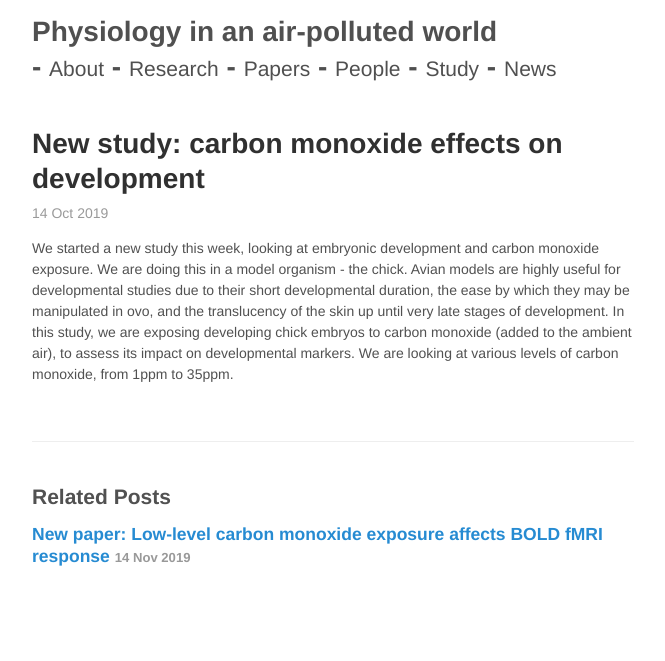
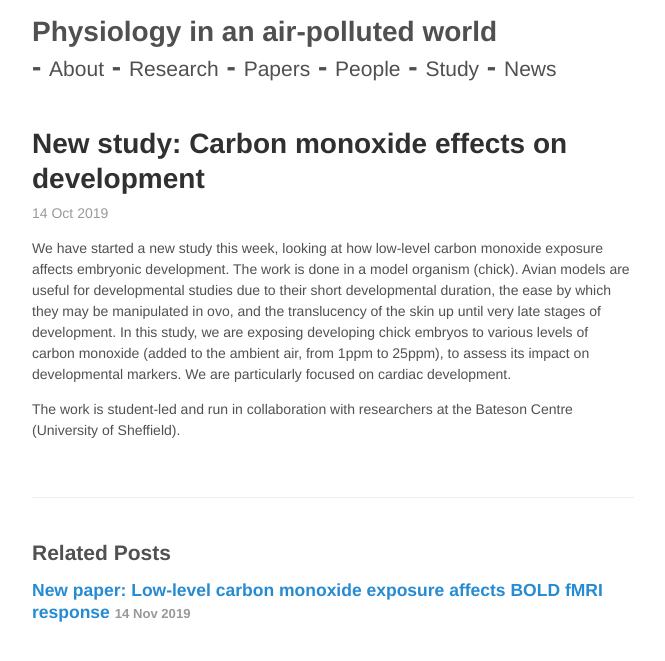
Before and after one commit to mariherigstad/mariherigstad.github.io, a Jekyll site: the page built from _posts/2019-10-14-new-development-study.md, in a window 1280 px wide. Shown: the top 661 px of the page, without its empty margins (307-972 px from the left). Built offline with Jekyll 4.4.1, drawn with Linux system fonts in a browser that asks for light colours.

Commit message:
Update 2019-10-14-new-development-study.md

```diff
--- a/_posts/2019-10-14-new-development-study.md
+++ b/_posts/2019-10-14-new-development-study.md
@@ -1,7 +1,9 @@
 ---
 layout: post
-title: "New study: carbon monoxide effects on development"
+title: "New study: Carbon monoxide effects on development"
 date: 2019-10-14
 ---
 
-We started a new study this week, looking at embryonic development and carbon monoxide exposure. We are doing this in a model organism - the chick. Avian models are highly useful for developmental studies due to their short developmental duration, the ease by which they may be manipulated in ovo, and the translucency of the skin up until very late stages of development. In this study, we are exposing developing chick embryos to carbon monoxide (added to the ambient air), to assess its impact on developmental markers. We are looking at various levels of carbon monoxide, from 1ppm to 35ppm.
+We have started a new study this week, looking at how low-level carbon monoxide exposure affects embryonic development. The work is done in a model organism (chick). Avian models are useful for developmental studies due to their short developmental duration, the ease by which they may be manipulated in ovo, and the translucency of the skin up until very late stages of development. In this study, we are exposing developing chick embryos to various levels of carbon monoxide (added to the ambient air, from 1ppm to 25ppm), to assess its impact on developmental markers. We are particularly focused on cardiac development.
+
+The work is student-led and run in collaboration with researchers at the Bateson Centre (University of Sheffield).
```
